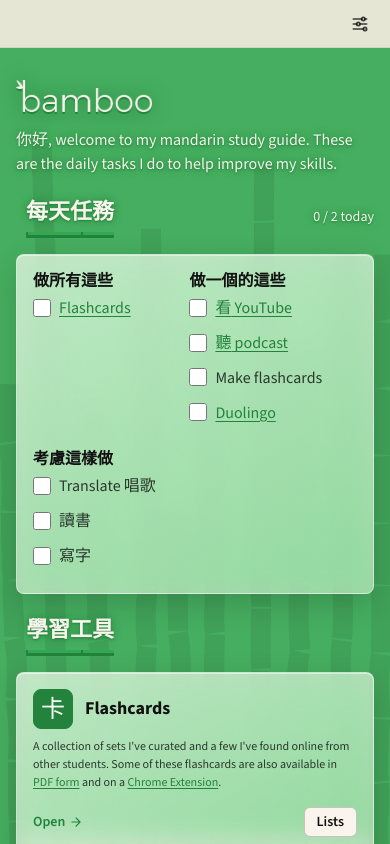
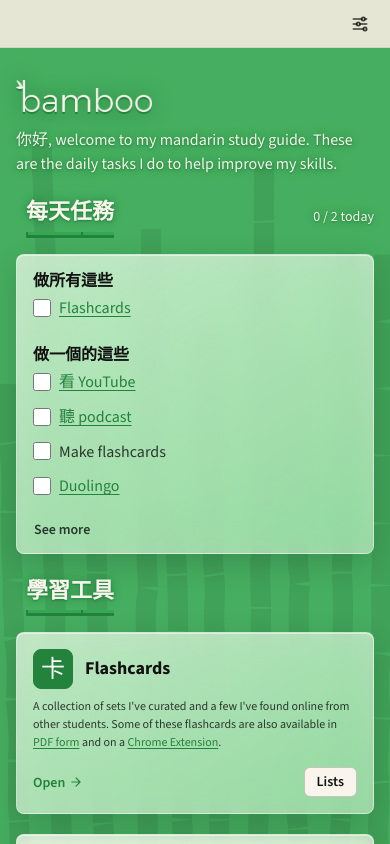
Before and after one commit to pjflanagan/bamboo, a Next.js app: page / in a window 390 px wide. Shown: the top 844 px of the page. Built offline with nearby package versions, Linux system fonts and the light colour scheme; a web font is replaced by a local one.

Commit message:
more mobile improvements

```diff
--- a/app/_components/DailyTasks.tsx
+++ b/app/_components/DailyTasks.tsx
@@ -1,10 +1,10 @@
 "use client";
 
 import Link from "next/link";
-import { useSyncExternalStore } from "react";
+import { useState, useSyncExternalStore } from "react";
 import { AppLink } from "@/components/AppLink";
 import { Glossed } from "@/components/Glossed";
-import { Card, Checkbox } from "@/design-system/controls";
+import { Button, Card, Checkbox } from "@/design-system/controls";
 import { CheckIcon } from "@/design-system/icons";
 import { Sign } from "@/design-system/motifs";
 import { useLocalStore } from "@/hooks";
@@ -22,6 +22,9 @@
   return label;
 }
 
+/** Phones show this many groups; the rest wait behind "See more". */
+const GROUPS_SHOWN = 2;
+
 const noSubscribe = () => () => {};
 
 /**
@@ -34,7 +37,9 @@
 
 /**
  * The daily checklist: its heading and today's tally over the card of tasks.
- * Checks are kept on this device and clear each day.
+ * Checks are kept on this device and clear each day. On phones, groups past
+ * the first two are folded away until "See more" (the CSS decides; wider
+ * screens always show them all).
  */
 export function DailyTasks({
   tasks: { title, groups },
@@ -45,6 +50,7 @@
 }) {
   const stored = useLocalStore(dailyTasksStore);
   const day = useToday();
+  const [expanded, setExpanded] = useState(false);
   const done = day && stored.day === day ? stored.tasks : [];
 
   const toggle = (id: string, checked: boolean) =>
@@ -72,8 +78,12 @@
         </span>
       </div>
       <Card className={`${styles.tasks} ${styles.taskColumns}`}>
-        {groups.map((group) => (
-          <div key={group.title} className={styles.taskGroup}>
+        {groups.map((group, i) => (
+          <div
+            key={group.title}
+            className={styles.taskGroup}
+            data-extra={(i >= GROUPS_SHOWN && !expanded) || undefined}
+          >
             <Sign as="h3" variant="text" text={group.title} className={styles.groupTitle}>
               <Glossed text={group.title} glossary={glossary} />
             </Sign>
@@ -92,6 +102,17 @@
             </ul>
           </div>
         ))}
+        {groups.length > GROUPS_SHOWN && (
+          <Button
+            variant="ghost"
+            size="sm"
+            className={styles.seeMore}
+            aria-expanded={expanded}
+            onClick={() => setExpanded(!expanded)}
+          >
+            {expanded ? "See less" : "See more"}
+          </Button>
+        )}
       </Card>
     </section>
   );
--- a/app/home.module.css
+++ b/app/home.module.css
@@ -171,17 +171,32 @@
 
 .checklist {
   display: grid;
-  gap: var(--space-1) var(--space-4);
+  gap: var(--space-1);
   margin: 0;
   padding: 0;
   list-style: none;
   line-height: var(--leading-tight);
 }
 
-/* Past two tasks, two sub-columns once the screen has room. */
-@media (min-width: 480px) {
-  .checklist:has(> :nth-child(3)) {
-    grid-template-columns: repeat(2, max-content);
+/* Only phones fold groups away, so only phones have the button. */
+.seeMore {
+  display: none;
+}
+
+/* Phones: the groups stack, and those past the first two wait behind "See more". */
+@media (max-width: 479px) {
+  .taskColumns {
+    flex-direction: column;
+  }
+
+  .taskGroup[data-extra] {
+    display: none;
+  }
+
+  .seeMore {
+    display: inline-flex;
+    align-self: flex-start;
+    margin: calc(-1 * var(--space-2)) 0 calc(-1 * var(--space-2)) calc(-1 * var(--space-3));
   }
 }
 
--- a/design-system/layout/layout.module.css
+++ b/design-system/layout/layout.module.css
@@ -1,9 +1,14 @@
 /* page --------------------------------------------------------------------- */
 
+/*
+ * Generous room at the bottom: a phone browser's floating toolbar covers the
+ * end of the page, and the last card shouldn't end up under it.
+ */
 .page {
   width: 100%;
   margin: 0 auto;
-  padding: var(--space-5) var(--space-4) var(--space-12);
+  padding: var(--space-5) var(--space-4)
+    calc(2 * var(--space-12) + env(safe-area-inset-bottom, 0px));
 }
 
 .page[data-width="default"] {
```
